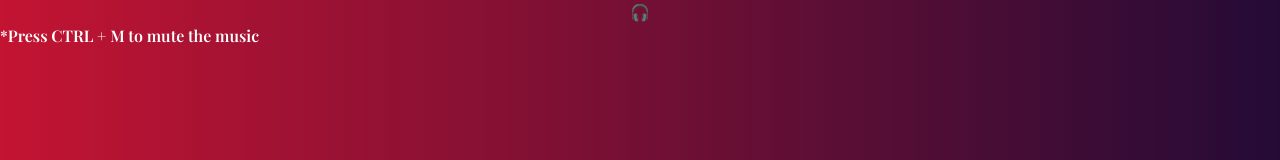
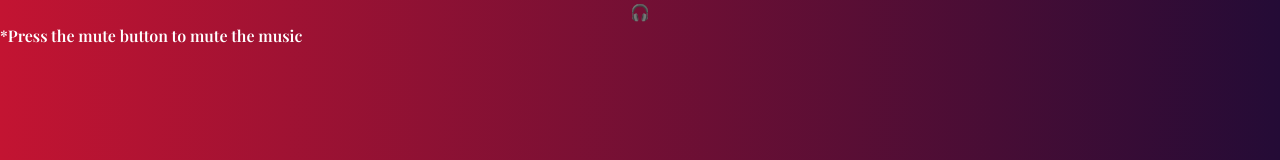
Before and after one commit to T0nnel/finalproject, a website: page build/index.html in a window 1280 px wide. Shown: the top 160 px of the page. Drawn offline with nearby package versions, Linux system fonts and the light colour scheme; a web font is replaced by a local one.

Commit message:
initial commit

```diff
--- a/build/index.html
+++ b/build/index.html
@@ -17,7 +17,7 @@
         </h1>
        <a href="open.html" class=" text2 rounded-3xl p-1 px-8 bg-violet-500 hover:bg-violet-700 active:bg-violet-700 focus:outline-none focus:ring focus:ring-violet-300">Proceed</a>
     </div>
-    <p class="text-white">*Press CTRL + M to mute the music</p>
+    <p class="text-white">*Press the mute button to mute the music</p>
 
 </body>
 </html>
```
